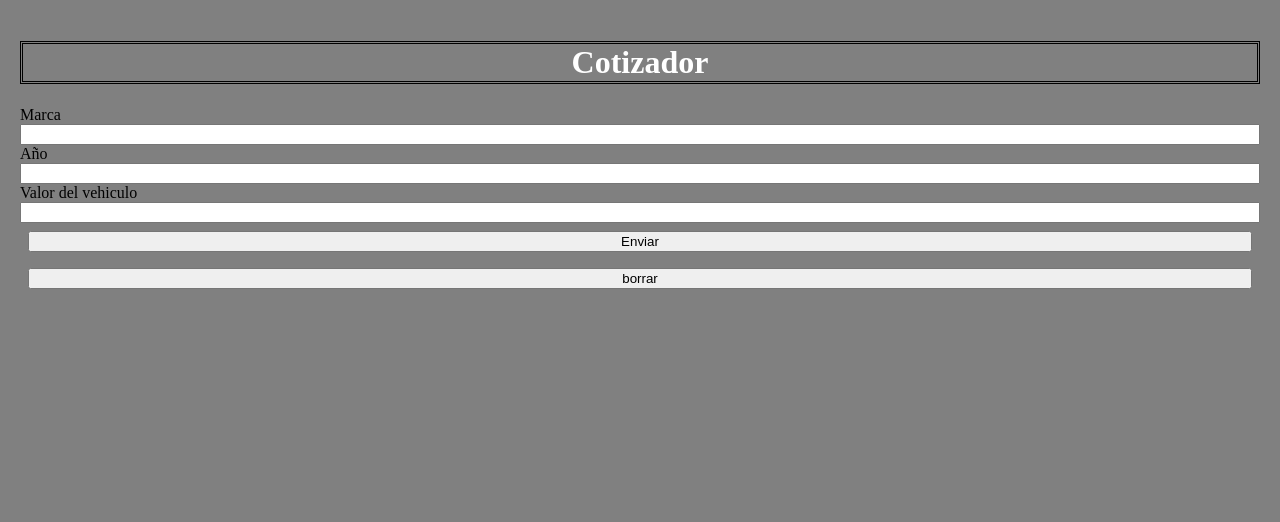
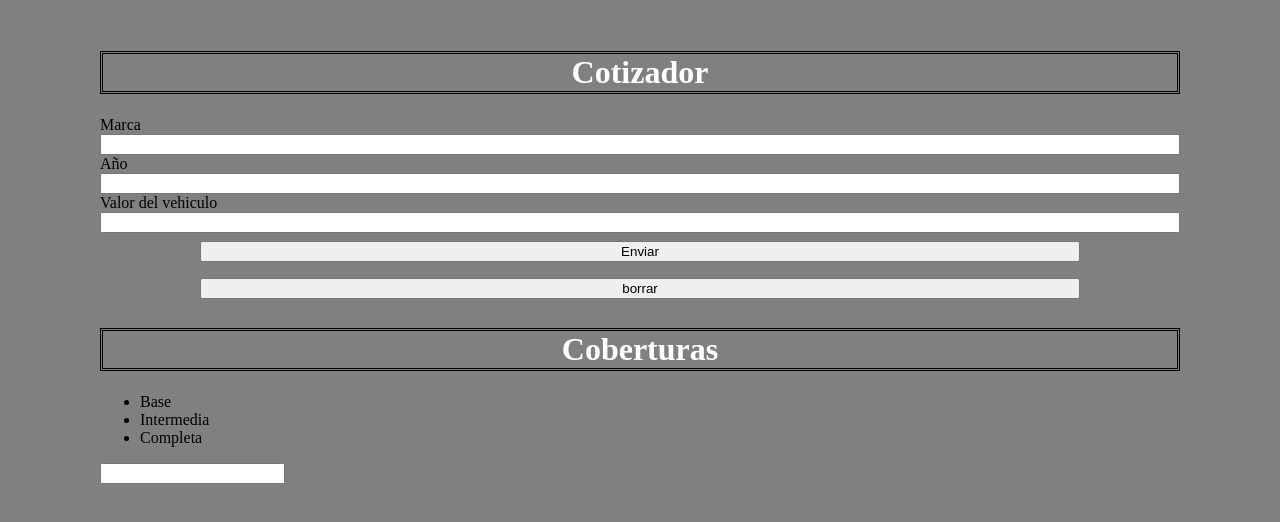
Before and after one commit to YamilRezett/cotiza, a plain HTML site: page index.html in a window 1280 px wide. Drawn offline with Linux system fonts and the light colour scheme.

Commit message:
correccion de valor

```diff
--- a/app.js
+++ b/app.js
@@ -15,7 +15,7 @@ enviar.addEventListener("click", () =>{
     content.innerHTML =`
     <h2>marca: ${marca}</h2>
     <h2>año: ${año}</h2>
-    <h2>año: ${valor}</h2>
+    <h2>valor: ${valor}</h2>
     `;
     datos.append(content)
           })
--- a/index.html
+++ b/index.html
@@ -20,6 +20,17 @@
         <button id="borrar">borrar</button>
         <div id="datos"></div>
 
+        <div>
+          <h1>Coberturas</h1>
+          <ul>
+            <li>Base</li>
+            <li>Intermedia</li>
+            <li>Completa</li>
+          </ul>
+          <input type="text" id="coberturas">
+
+        </div>
+
 
     <script src="/app.js"></script>
 </body>
--- a/style.css
+++ b/style.css
@@ -2,7 +2,7 @@ body {
     background-color: gray;
     display: flex;
     flex-direction: column;
-    margin: 20px;
+    margin: 30px 100px;
  }
 h1 {
     text-align: center;
@@ -11,12 +11,13 @@ h1 {
     color: white;
     font-size: xx-large;
 }
+
 #enviar{
-    margin: 8px;
+    margin: 8px 100px;
 }
 
 #borrar{
-    margin: 8px;
+    margin: 8px 100px;
 }
 
 #datos{
```
